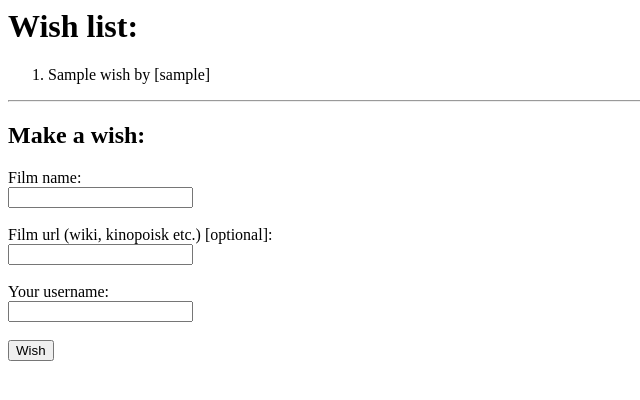
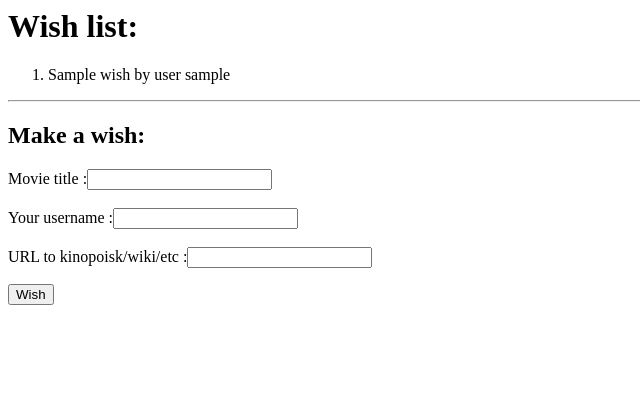
Before and after one commit to randomowo/randomowo-ru, a Django app: template templates/wishlist.html in a window 1280 px wide. Shown: the top 400 px of the page, without its empty margins (0-640 px from the left). Run offline with Django 3.2, Linux system fonts and the light colour scheme; the template is opened without the code that fills it: values that come from a table or form of the project are taken from there, others are empty; tables that the repository leaves empty hold one stand-in row (values such as "Sample post").

Commit message:
changed wish adding to form

```diff
--- a/templates/queue.html
+++ b/templates/queue.html
@@ -6,6 +6,6 @@
 <h1> Film Queue: </h1>
 <ol>
 	{% for film in queue %}
-	<li> {{ film }} </li>
+	<li> {{film}} </li>
 	{% endfor %}
 </ol>
--- a/templates/wishlist.html
+++ b/templates/wishlist.html
@@ -6,19 +6,14 @@
 <h1> Wish list: </h1>
 <ol>
 	{% for wish in wishes %}
-	<li> {{ wish }} </li>
+	<li> {{wish}} </li>
 	{% endfor %}
 </ol>
 <hr>
 <h2> Make a wish: </h2>
 <form action="/cinema/" method="POST">
 	{% csrf_token %}
-	<label for="name">Film name:</label><br>
-	<input type="text" id="name" name="name"><br><br>
-	<label for="film_url">Film url (wiki, kinopoisk etc.) [optional]:</label><br>
-	<input type="text" id="film_url" name="film_url"><br><br>
-	<label for="username">Your username:</label><br>
-	<input type="text" id="username" name="username"><br><br>
+	{{form|linebreaks}}
 	<input type="submit" name="wlist" value="Wish">
 </form>
 {% if added %} <p> Added </p> {% endif %}
--- /dev/null
+++ b/wishlist/forms.py
@@ -0,0 +1,13 @@
+"""
+"""
+from django import forms
+
+
+class WishForm(forms.Form):
+    """
+    """
+
+    title = forms.CharField(label="Movie title ", max_length=100)
+    username = forms.CharField(label="\nYour username ", max_length=100)
+    film_url = forms.URLField(label="\nURL to kinopoisk/wiki/etc ",
+                              required=False)
--- a/wishlist/models.py
+++ b/wishlist/models.py
@@ -2,14 +2,15 @@ from django.db import models
 
 
 class Wish(models.Model):
-    name = models.CharField(max_length=100, db_index=True, unique=True)
+    title = models.CharField(max_length=100, db_index=True, unique=True)
     username = models.CharField(max_length=100)
     film_url = models.URLField(null=True)
+    pub_date = models.DateTimeField(auto_now_add=True)
 
     class Meta:
-        ordering = ["name"]
+        ordering = ["title"]
         verbose_name = "Wishlist"
         verbose_name_plural = "Wishlist"
 
     def __str__(self):
-        return "{} by [{}]".format(self.name, self.username)
+        return "{} by user {}".format(self.title, self.username)
```
Also changed, not shown: wishlist/views.py (+14 -9 lines), README.md.
